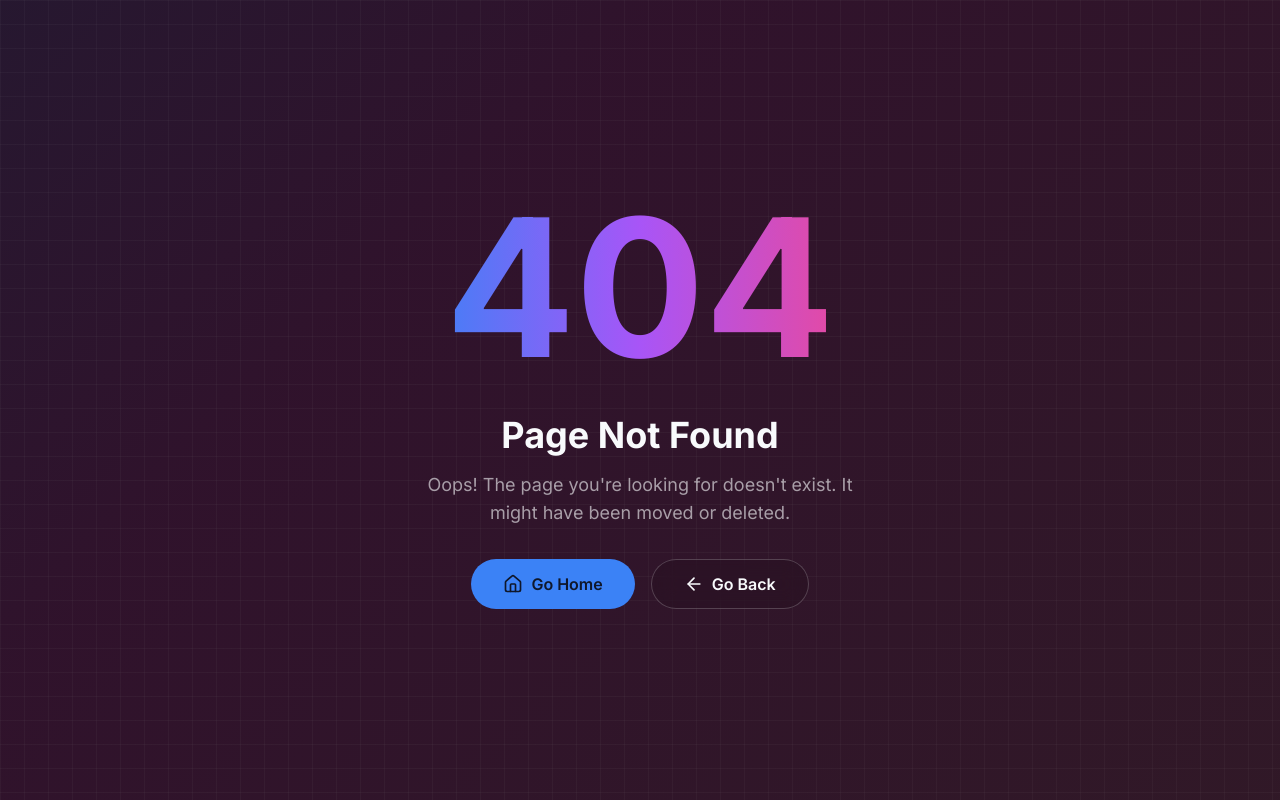
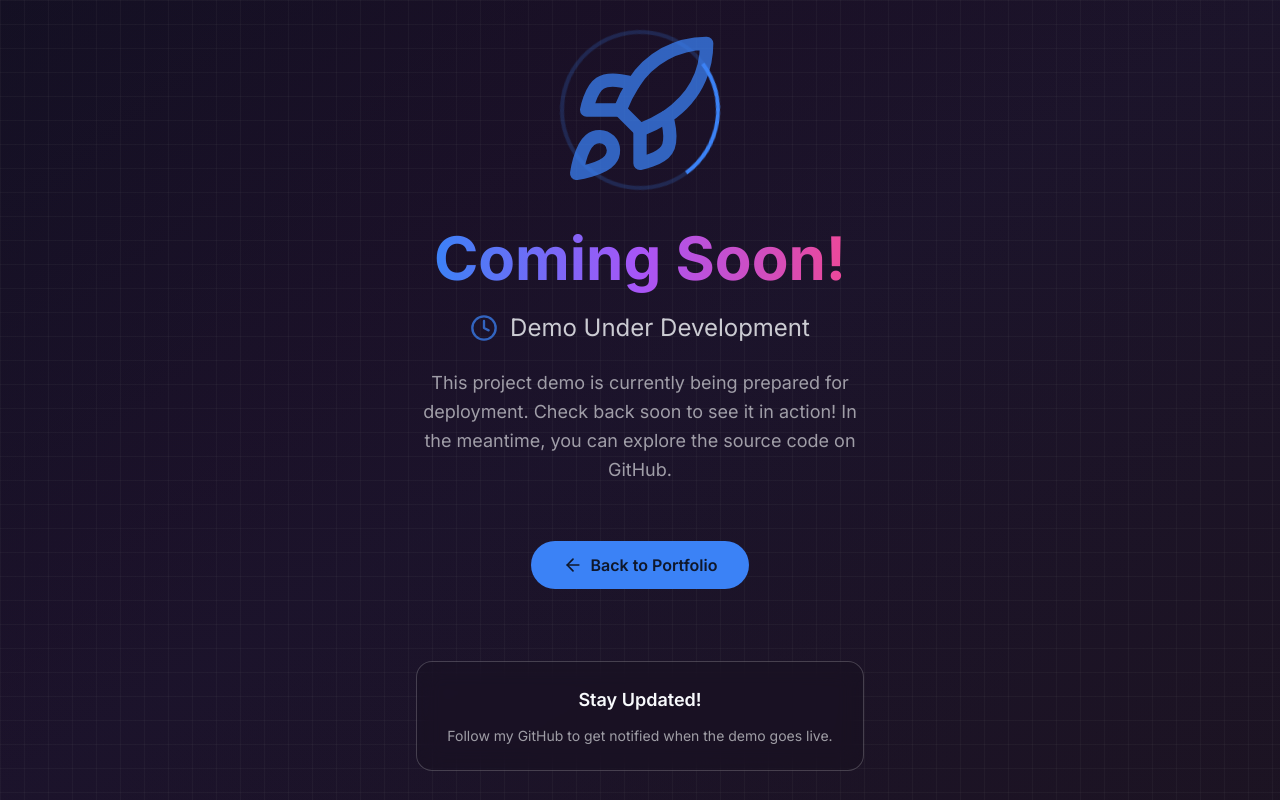
Before and after one commit to anuragthippani1/Portfolio, a Next.js app: page /coming-soon in a window 1280 px wide. Before the commit this address had no page. Built offline with nearby package versions, Linux system fonts and the light colour scheme.

Commit message:
Add all GitHub repo links and create Coming Soon page for demos

```diff
--- /dev/null
+++ b/app/coming-soon/page.js
@@ -0,0 +1,85 @@
+"use client";
+
+import { motion } from "framer-motion";
+import { Rocket, ArrowLeft, Clock } from "lucide-react";
+import Link from "next/link";
+
+export default function ComingSoon() {
+  return (
+    <div className="min-h-screen flex items-center justify-center relative overflow-hidden bg-gradient-to-br from-background via-primary/5 to-secondary/10">
+      {/* Animated background */}
+      <div className="absolute inset-0 animated-gradient opacity-10" />
+      <div className="absolute inset-0 bg-[linear-gradient(to_right,#80808012_1px,transparent_1px),linear-gradient(to_bottom,#80808012_1px,transparent_1px)] bg-[size:24px_24px]" />
+
+      <div className="relative z-10 text-center px-4 max-w-2xl mx-auto">
+        <motion.div
+          initial={{ opacity: 0, scale: 0.5 }}
+          animate={{ opacity: 1, scale: 1 }}
+          transition={{ duration: 0.8 }}
+          className="mb-8"
+        >
+          <div className="relative inline-block">
+            <Rocket className="w-32 h-32 md:w-40 md:h-40 text-primary mx-auto animate-pulse" />
+            <motion.div
+              animate={{
+                rotate: 360,
+              }}
+              transition={{
+                duration: 20,
+                repeat: Infinity,
+                ease: "linear",
+              }}
+              className="absolute inset-0 border-4 border-primary/20 border-t-primary rounded-full"
+            />
+          </div>
+        </motion.div>
+
+        <motion.div
+          initial={{ opacity: 0, y: 20 }}
+          animate={{ opacity: 1, y: 0 }}
+          transition={{ duration: 0.8, delay: 0.2 }}
+          className="space-y-6"
+        >
+          <h1 className="text-5xl md:text-6xl font-bold">
+            <span className="gradient-text">Coming Soon!</span>
+          </h1>
+
+          <div className="flex items-center justify-center gap-3 text-xl md:text-2xl text-foreground/80">
+            <Clock className="text-primary animate-pulse" size={28} />
+            <p>Demo Under Development</p>
+          </div>
+
+          <p className="text-lg text-foreground/60 max-w-md mx-auto leading-relaxed">
+            This project demo is currently being prepared for deployment.
+            Check back soon to see it in action! In the meantime, you can
+            explore the source code on GitHub.
+          </p>
+
+          <div className="pt-8 flex flex-wrap gap-4 justify-center">
+            <Link
+              href="/"
+              className="px-8 py-3 bg-primary text-primary-foreground rounded-full font-semibold flex items-center gap-2 hover:scale-105 transition-transform"
+            >
+              <ArrowLeft size={20} />
+              Back to Portfolio
+            </Link>
+          </div>
+
+          <motion.div
+            initial={{ opacity: 0 }}
+            animate={{ opacity: 1 }}
+            transition={{ duration: 0.8, delay: 0.6 }}
+            className="pt-12"
+          >
+            <div className="glass rounded-2xl p-6 max-w-md mx-auto">
+              <h3 className="font-semibold mb-3 text-lg">Stay Updated!</h3>
+              <p className="text-sm text-foreground/60">
+                Follow my GitHub to get notified when the demo goes live.
+              </p>
+            </div>
+          </motion.div>
+        </motion.div>
+      </div>
+    </div>
+  );
+}
--- a/components/Patents.js
+++ b/components/Patents.js
@@ -67,7 +67,9 @@ export default function Patents() {
                     </div>
 
                     <div className="flex items-center gap-4 text-sm text-foreground/60 mb-4">
-                      <span className="font-semibold">{patent.patentNumber}</span>
+                      <span className="font-semibold">
+                        {patent.patentNumber}
+                      </span>
                       <span>•</span>
                       <div className="flex items-center gap-1">
                         <Calendar size={16} />
--- a/components/Projects.js
+++ b/components/Projects.js
@@ -81,7 +81,7 @@ export default function Projects() {
                     </span>
                   )}
 
-                  {project.demo && project.demo !== "#" ? (
+                  {project.demo && project.demo !== "#" && project.demo !== "coming-soon" ? (
                     <a
                       href={project.demo}
                       target="_blank"
@@ -92,10 +92,15 @@ export default function Projects() {
                       Demo
                     </a>
                   ) : (
-                    <span className="flex items-center gap-2 text-sm text-yellow-500/70">
+                    <a
+                      href="/coming-soon"
+                      target="_blank"
+                      rel="noopener noreferrer"
+                      className="flex items-center gap-2 text-sm text-yellow-500/70 hover:text-yellow-500 transition-colors"
+                    >
                       <ExternalLink size={18} />
                       Coming Soon
-                    </span>
+                    </a>
                   )}
                 </div>
               </div>
```
Also changed, not shown: components/Contact.js (+7 -3 lines), data/projects.json (+7 -7 lines).
